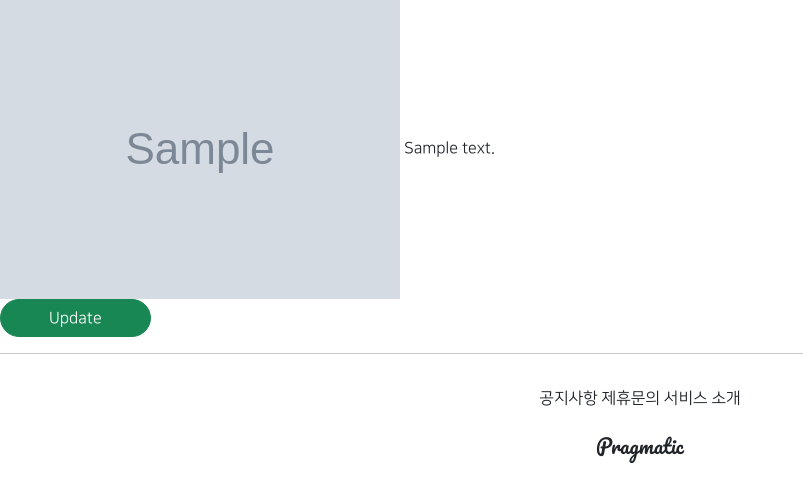
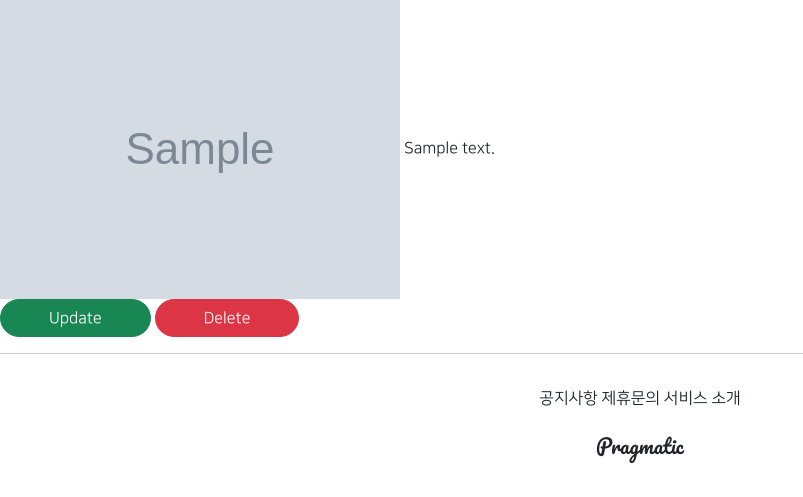
Before and after one commit to hyoung2/hhnini_4, a Django app: page /articles/detail/1 in a window 1280 px wide. Shown: the part 303-800 px from the top of the page, without its empty margins (0-803 px from the left). Run offline with Django 3.2, Linux system fonts and the light colour scheme; tables that the repository leaves empty hold one stand-in row (values such as "Sample post"); grey boxes marked "Sample" are stand-in pictures; parts of the project's set-up code (start-up, migrations or seed data) failed here and were passed over; some libraries are stand-ins or nearby versions.

Commit message:
8/4 4ban class commit 3

```diff
--- a/articleapp/templates/articleapp/detail.html
+++ b/articleapp/templates/articleapp/detail.html
@@ -19,6 +19,10 @@
                     class="btn btn-success rounded-pill px-5">
                     Update
                 </a>
+                <a href="{% url 'articleapp:delete' pk=target_article.pk %}"
+                    class="btn btn-danger rounded-pill px-5">
+                    Delete
+                </a>
             </div>
         </div>
     </div>
--- a/articleapp/urls.py
+++ b/articleapp/urls.py
@@ -1,7 +1,7 @@
 from django.urls import path
 from django.views.generic import TemplateView
 
-from articleapp.views import ArticleCreateView, ArticleDetailView, ArticleUpdateView
+from articleapp.views import ArticleCreateView, ArticleDetailView, ArticleUpdateView, ArticleDeleteView
 
 app_name = 'articleapp'
 
@@ -11,4 +11,5 @@ urlpatterns = [
     path('create/', ArticleCreateView.as_view(), name='create'),
     path('detail/<int:pk>', ArticleDetailView.as_view(), name='detail'),
     path('update/<int:pk>', ArticleUpdateView.as_view(), name='update'),
+    path('delete/<int:pk>', ArticleDeleteView.as_view(), name='delete'),
 ]
--- a/articleapp/views.py
+++ b/articleapp/views.py
@@ -5,7 +5,7 @@ from django.shortcuts import render
 
 # Create your views here.
 from django.urls import reverse_lazy, reverse
-from django.views.generic import CreateView, DetailView, UpdateView
+from django.views.generic import CreateView, DetailView, UpdateView, DeleteView
 
 from articleapp.forms import ArticleCreationForm
 from articleapp.models import Article
@@ -37,3 +37,10 @@ class ArticleUpdateView(UpdateView):
 
     def get_success_url(self):
         return reverse('articleapp:detail', kwargs={'pk':self.object.pk})
+
+
+class ArticleDeleteView(DeleteView):
+    model = Article
+    context_object_name = 'target_article'
+    success_url = reverse_lazy('articleapp:list')
+    template_name = 'articleapp/delete.html'
```
Also changed, not shown: articleapp/templates/articleapp/delete.html (added, +24 -0 lines).
